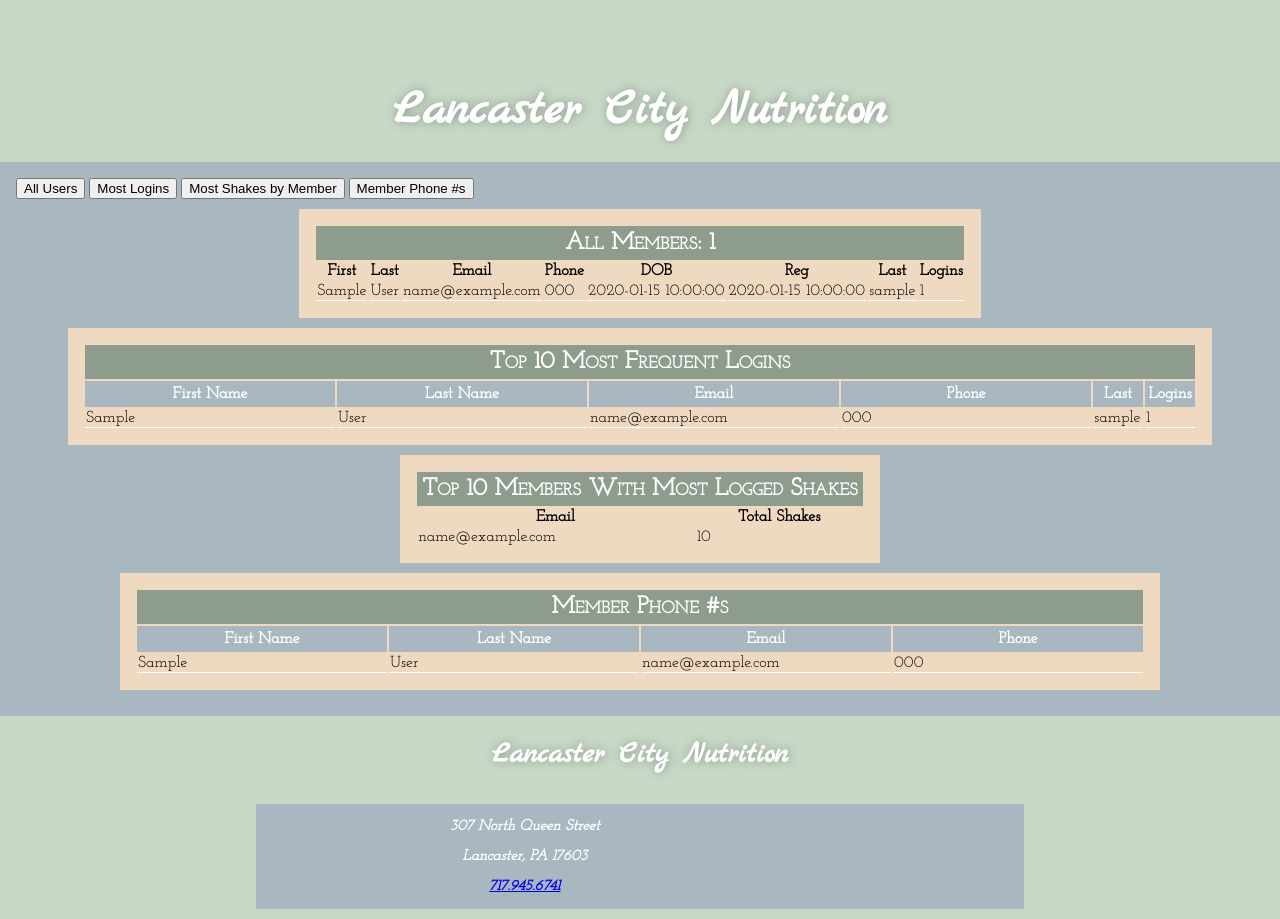
After one commit to kdmundale/LancasterCityNutrition, a Flask app: template LCNapp/templates/layouts/admin/member_info.html in a window 1280 px wide. The commit adds this page. Run offline with Flask 2, Linux system fonts and the light colour scheme; the template is opened without the code that fills it: most values are stand-ins (such as "Sample title", 1, 10 or a date in 2020); some libraries are stand-ins or nearby versions.

Commit message:
added js to member info page to display member tables one at a time added function to admin to return member data to be displayed in tables for admin added css to style tables

```diff
--- /dev/null
+++ b/LCNapp/static/js/admin_member_view.js
@@ -0,0 +1,68 @@
+const all_user = document.getElementById('all_user');
+const most_logins = document.getElementById('most_logins');
+const most_shakes = document.getElementById('most_shakes');
+const member_phone = document.getElementById('member_phone');
+
+tables= [all_user,most_logins,most_shakes,member_phone];
+tableL = tables.length;
+
+function table_display(x){
+  if (x.style.display=="none") {
+    x.style.display = "block";
+  } else {
+    x.style.display = "block";
+  }
+}
+
+function table_hide(x){
+  if (x.style.display == "block"){
+    x.style.display = "none";
+  } else {
+    x.style.display = "none";
+  }
+}
+
+function view_most_logins(){
+  for (i=0; i < tableL; i++){
+    if (tables[i]== most_logins){
+      table_display(tables[i]);
+    } else {
+      table_hide(tables[i]);
+    }
+  }
+}
+
+function view_all_user(){
+  for (i=0; i < tableL; i++){
+    if (tables[i]== all_user){
+      table_display(tables[i]);
+    } else {
+      table_hide(tables[i]);
+    }
+  }
+}
+
+function view_most_shakes(){
+  for (i=0; i < tableL; i++){
+    if (tables[i]== most_shakes){
+      table_display(tables[i]);
+    } else {
+      table_hide(tables[i]);
+    }
+  }
+}
+
+function view_member_phone(){
+  for (i=0; i < tableL; i++){
+    if (tables[i]== member_phone){
+      table_display(tables[i]);
+    } else {
+      table_hide(tables[i]);
+    }
+  }
+}
+
+document.getElementById('all_user_button').addEventListener('click', view_all_user);
+document.getElementById('most_logins_button').addEventListener('click', view_most_logins);
+document.getElementById('most_shakes_button').addEventListener('click', view_most_shakes);
+document.getElementById('member_phone_button').addEventListener('click', view_member_phone);
--- a/LCNapp/templates/layouts/admin/adminHome.html
+++ b/LCNapp/templates/layouts/admin/adminHome.html
@@ -8,7 +8,7 @@
   <ul>
 
     <li><a href="{{ url_for('admin.admin_store_reports') }}">Store Reports</a></li>
-    <li><a href="#">Member Info</a></li>
+    <li><a href="{{url_for('admin.member_info')}}">Member Info</a></li>
     <li><a href="#">Specials</a></li>
     <li><a href="#">Shake Menu</a></li>
     <li><a href="#">Announcements</a></li>
--- /dev/null
+++ b/LCNapp/templates/layouts/admin/member_info.html
@@ -0,0 +1,103 @@
+{% extends "base.html" %}
+
+{% block title %}Hello, {{ g.user['first_name'] }}!{% endblock %}
+
+{% block content %}
+
+<div class="menu_button_holder2">
+  <button class="menu-button2" id="all_user_button" type="button" name="all_user_button">All Users</button>
+  <button class="menu-button2" id="most_logins_button" type="button" name="most_logins_button">Most Logins</button>
+  <button class="menu-button2" id="most_shakes_button" type="button" name="most_shakes_button">Most Shakes by Member</button>
+  <button class="menu-button2" id="member_phone_button" type="button" name="member_phone_button">Member Phone #s</button>
+  <script defer type="text/javascript" src="{{ url_for('static', filename='js/admin_member_view.js') }}"></script>
+</div>
+
+<table id="all_user" class="shake-table">
+  <tbody>
+    <thead><tr><th class="shake-header" colspan='8'>All Members: {{ total_users[0] }}</th></tr></thead>
+    <tr>
+      <th class="user-table-header2">First</th>
+      <th class="user-table-header2">Last</th>
+      <th class="user-table-header2">Email</th>
+      <th class="user-table-header2">Phone</th>
+      <th class="user-table-header1">DOB</th>
+      <th class="user-table-header1">Reg</th>
+      <th class="user-table-header1">Last</th>
+      <th class="user-table-header1">Logins</th>
+    </tr>
+    {% for user in all_users %}
+    <tr>
+      <td class="shake-table-data">{{ user['first_name']}}</td>
+      <td class="shake-table-data">{{ user['last_name']}}</td>
+      <td class="shake-table-data">{{ user['email']}}</td>
+      <td class="shake-table-data">{{ user['phone']}}</td>
+      <td class="shake-table-data">{{ user['dob']}}</td>
+      <td class="shake-table-data">{{ user['register_date']}}</td>
+      <td class="shake-table-data">{{ user['last_login']}}</td>
+      <td class="shake-table-data">{{ user['total_login']}}</td>
+    </tr>
+    {% endfor %}
+  </tbody>
+</table>
+
+<table id="most_logins" class="shake-table">
+  <tbody>
+    <thead><tr><th class="shake-header" colspan='8'> Top 10 Most Frequent Logins</th></tr></thead>
+    <tr>
+      <th class="shake-table-header2">First Name</th>
+      <th class="shake-table-header2">Last Name</th>
+      <th class="shake-table-header2">Email</th>
+      <th class="shake-table-header2">Phone</th>
+      <th class="shake-table-header1">Last</th>
+      <th class="shake-table-header1">Logins</th>
+    </tr>
+    {% for user in user_login_freq %}
+    <tr>
+      <td class="shake-table-data">{{ user['first_name']}}</td>
+      <td class="shake-table-data">{{ user['last_name']}}</td>
+      <td class="shake-table-data">{{ user['email']}}</td>
+      <td class="shake-table-data">{{ user['phone']}}</td>
+      <td class="shake-table-data">{{ user['last_login']}}</td>
+      <td class="shake-table-data">{{ user['total_login']}}</td>
+    </tr>
+    {% endfor %}
+  </tbody>
+</table>
+
+<table id="most_shakes" class="shake-table">
+  <tbody>
+    <thead><tr><th class="shake-header" colspan='8'>Top 10 Members With Most Logged Shakes</th></tr></thead>
+    <tr>
+      <th class="user-table-header2">Email</th>
+      <th class="user-table-header1">Total Shakes</th>
+    </tr>
+    {% for user in user_shake_freq %}
+    <tr>
+      <td class="user-table-data">{{ user['email']}}</td>
+      <td class="user-table-data">{{ user['total']}}</td>
+    </tr>
+    {% endfor %}
+  </tbody>
+</table>
+
+<table id="member_phone" class="shake-table">
+  <tbody>
+    <thead><tr><th class="shake-header" colspan='8'>Member Phone #s</th></tr></thead>
+    <tr>
+      <th class="shake-table-header2">First Name</th>
+      <th class="shake-table-header2">Last Name</th>
+      <th class="shake-table-header2">Email</th>
+      <th class="shake-table-header2">Phone</th>
+    </tr>
+    {% for user in user_phone %}
+    <tr>
+      <td class="shake-table-data">{{ user['first_name']}}</td>
+      <td class="shake-table-data">{{ user['last_name']}}</td>
+      <td class="shake-table-data">{{ user['email']}}</td>
+      <td class="shake-table-data">{{ user['phone']}}</td>
+    </tr>
+    {% endfor %}
+  </tbody>
+</table>
+
+{% endblock %}
```
Also changed, not shown: LCNapp/admin/admin.py (+43 -0 lines).
